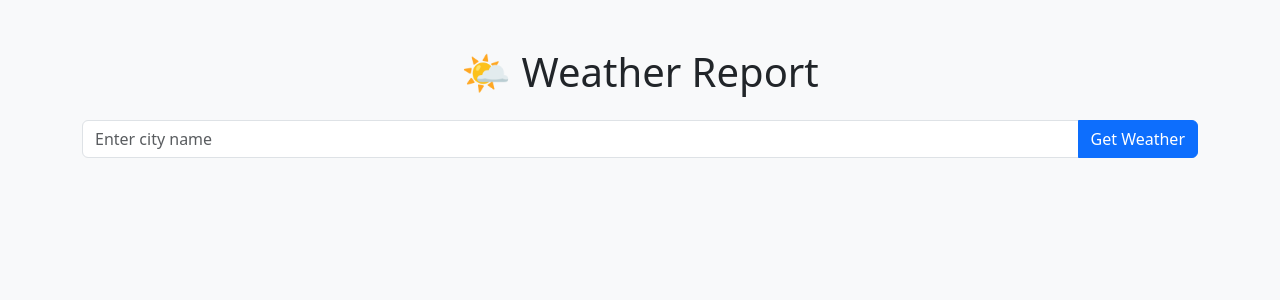
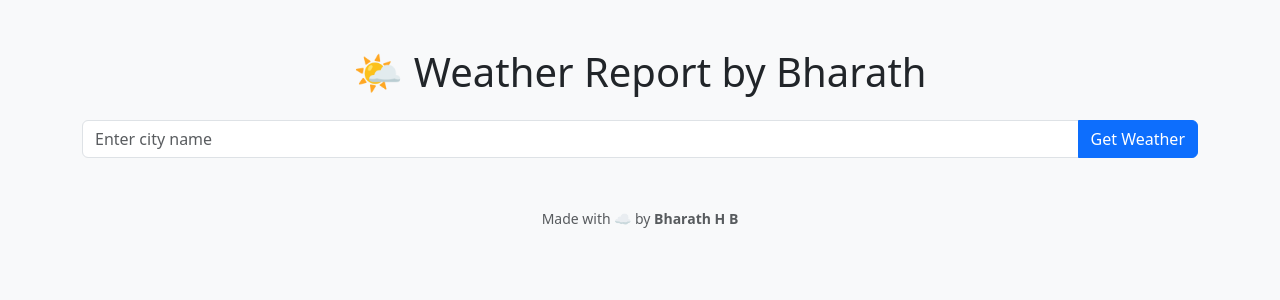
Before and after one commit to Bharathgowdahb/weather-app, a Flask app: page / in a window 1280 px wide. Shown: the top 300 px of the page. Run offline with Flask 3, Linux system fonts and the light colour scheme.

Commit message:
my changes

```diff
--- a/templates/index.html
+++ b/templates/index.html
@@ -1,12 +1,12 @@
 <!DOCTYPE html>
 <html>
 <head>
-    <title>Weather Report</title>
+    <title>Bharath's Weather Report</title>
     <link href="https://cdn.jsdelivr.net/npm/bootstrap@5.3.0/dist/css/bootstrap.min.css" rel="stylesheet">
 </head>
 <body class="bg-light">
 <div class="container mt-5">
-    <h1 class="text-center mb-4">🌤️ Weather Report</h1>
+    <h1 class="text-center mb-4">🌤️ Weather Report by Bharath</h1>
 
     <form method="POST" class="mb-4">
         <div class="input-group">
@@ -28,6 +28,10 @@
             </div>
         {% endif %}
     {% endif %}
+
+    <footer class="mt-5 text-center text-muted">
+        <small>Made with ☁️ by <strong>Bharath H B</strong></small>
+    </footer>
 </div>
 </body>
 </html>
```
